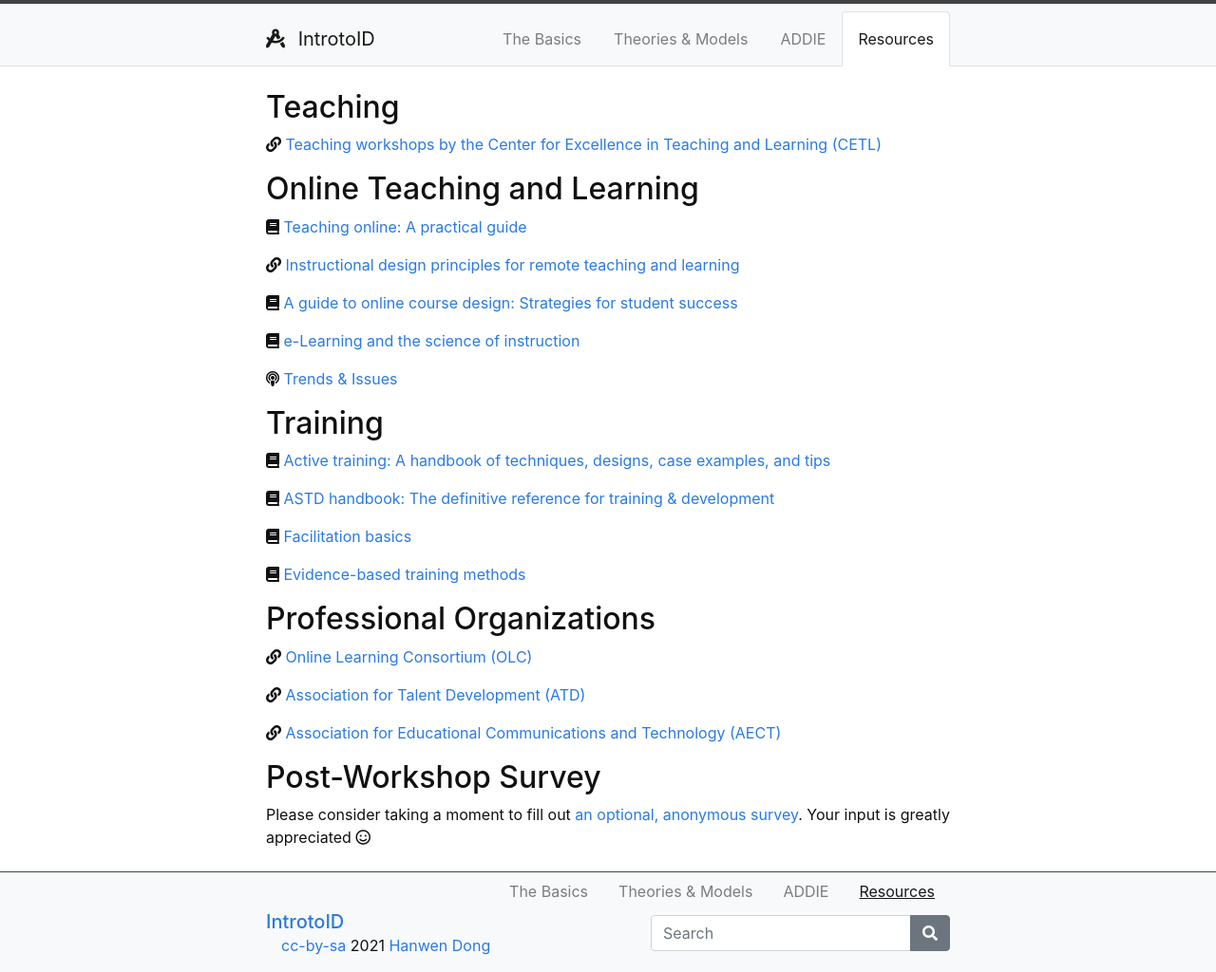
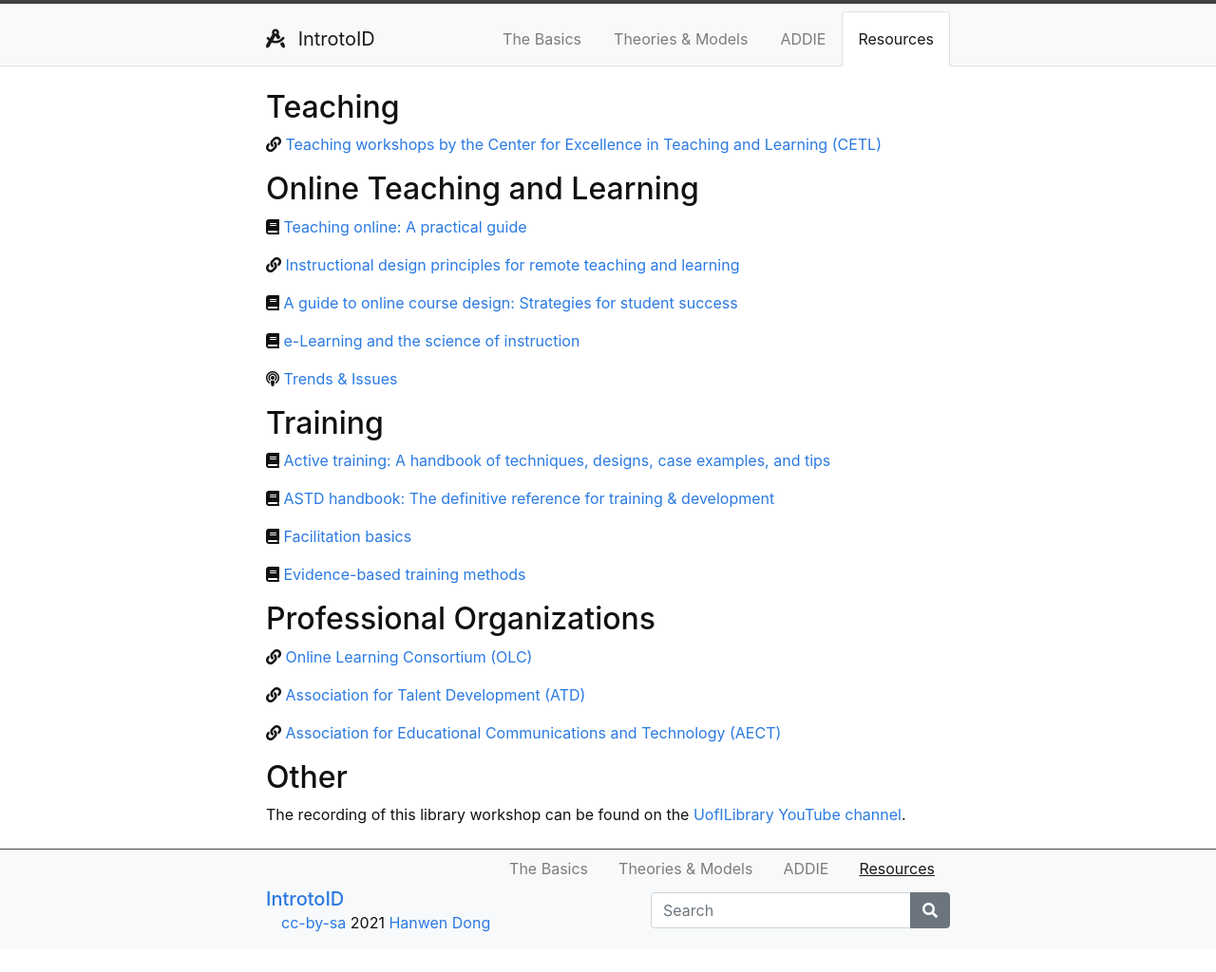
Before and after one commit to hanwendong1/IntrotoID, a Jekyll site: the page built from content/4-Resources.md, in a window 1280 px wide. Shown: the whole page at 95% size. Built offline with Jekyll 4.4.1, drawn with Linux system fonts in a browser that asks for light colours; after the commit the page ends 1000 px from its top, so only the background shows below that.

Commit message:
Update 4-Resources.md

```diff
--- a/content/4-Resources.md
+++ b/content/4-Resources.md
@@ -37,5 +37,5 @@ nav: true
 
 <i class="fa fa-link"></i> <a href="http://www.aect.org/" target="_blank">Association for Educational Communications and Technology (AECT)</a>
 
-## Post-Workshop Survey
-Please consider taking a moment to fill out <a href="https://uidaho.co1.qualtrics.com/jfe/form/SV_896L3kppowCEN6K" target="_blank">an optional, anonymous survey</a>. Your input is greatly appreciated <i class="far fa-smile"></i>
+## Other
+The recording of this library workshop can be found on the <a href="https://youtu.be/xfkbyCzkb0Q" target="_blank">UofILibrary YouTube channel</a>.
```
